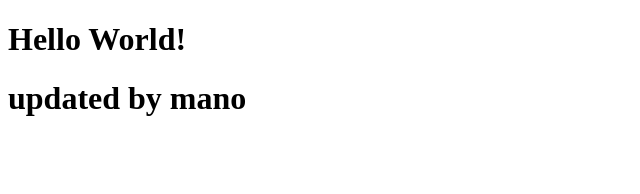
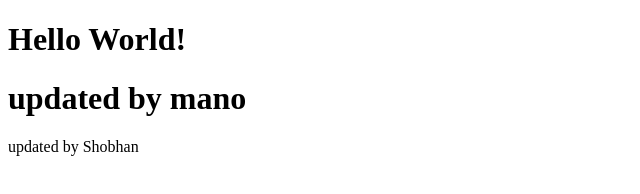
Before and after one commit to mikhosgit/homepage, a plain HTML site: page index.html in a window 1280 px wide. Shown: the whole page, without its empty margins (0-640 px from the left). Drawn offline with Linux system fonts and the light colour scheme.

Commit message:
Update index.html

```diff
--- a/index.html
+++ b/index.html
@@ -7,5 +7,6 @@
   <body>
     <h1>Hello World!</h1>
     <h1>updated by mano</h1>
+    updated by Shobhan
   </body>
 </html>
```
